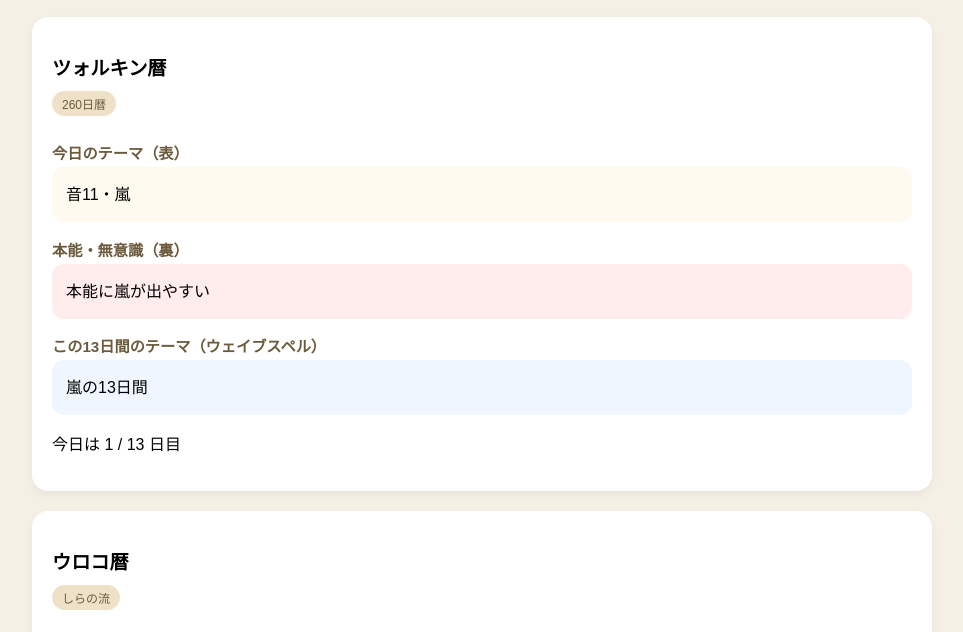
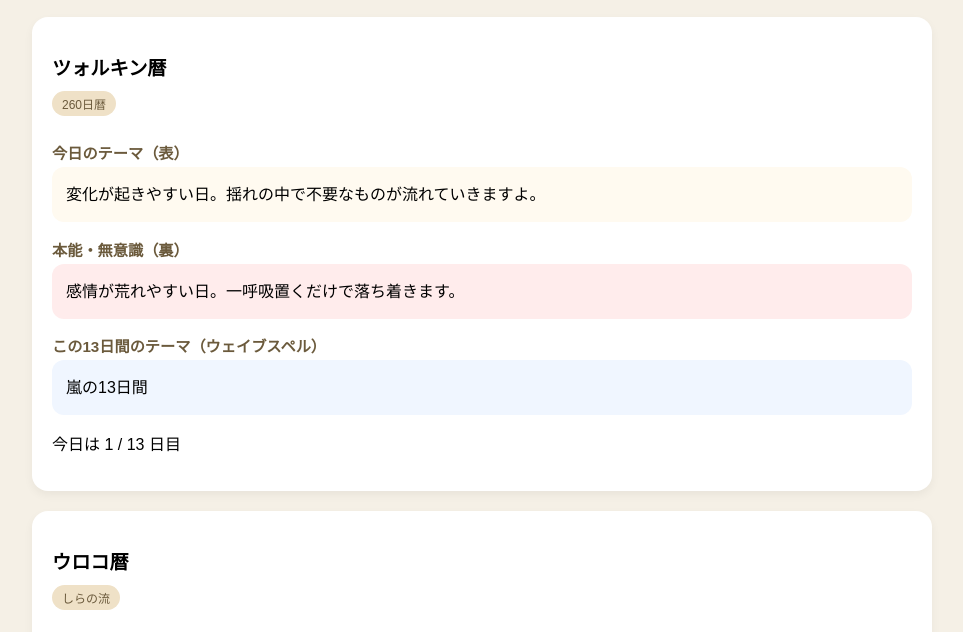
Before and after one commit to rixyunouroko/uroko-calendar, a plain HTML site: page index.html in a window 1280 px wide. Shown: the part 124-756 px from the top of the page, without its empty margins (158-1121 px from the left). Drawn offline with Linux system fonts and the light colour scheme.

Commit message:
index.html を更新

```diff
--- a/index.html
+++ b/index.html
@@ -292,12 +292,15 @@ function updateToday() {
   const t = calcCycle(today, t_startDate, t_startTone, t_startGlyph);
   const u = calcCycle(today, u_startDate, u_startTone, u_startGlyph);
 
-  // --- ツォルキン表示 ---
-  document.getElementById("tFront").textContent =
-    `${toneNames[t.tone-1]}・${glyphNames[t.glyph-1]}`;
+  // 紋章名を取得
+const tGlyphName = glyphNames[t.glyph - 1];
 
-  document.getElementById("tBack").textContent =
-    `本能に${glyphNames[t.glyph-1]}が出やすい`;
+// --- ツォルキン表示（表・裏）---
+document.getElementById("tFront").textContent =
+  glyphTexts[tGlyphName].front;
+
+document.getElementById("tBack").textContent =
+  glyphTexts[tGlyphName].back;
 
   document.getElementById("tWave").textContent =
     `${glyphNames[t.glyph-1]}の13日間`;
```
